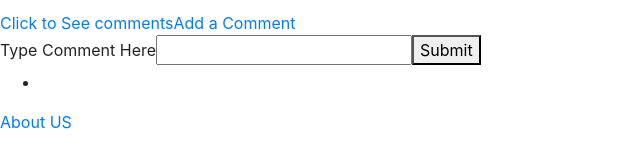
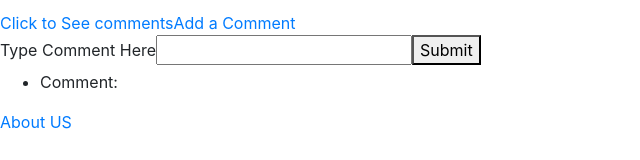
Before and after one commit to rustysandbox/sailor-moo, a React (Create React App) app: page /addcomment in a window 1280 px wide. Shown: the part 155-315 px from the top of the page, without its empty margins (0-640 px from the left). Built offline with nearby package versions, Linux system fonts and the light colour scheme.

Commit message:
comments are saved and can be displayed

```diff
--- a/src/components/Box.js
+++ b/src/components/Box.js
@@ -6,6 +6,16 @@ import DisplayComments from "./DisplayComments";
 import Form from "./Form";
 
 class Box extends Component {
+  constructor(props) {
+    super(props);
+
+    this.state = {};
+  }
+
+  updateState = dataObj => {
+    this.setState(dataObj);
+  };
+
   render() {
     return (
       <Fragment>
@@ -13,10 +23,25 @@ class Box extends Component {
 
         <BrowserRouter>
           <Link to="/displaycomment">Click to See comments</Link>
-          <Route exact path="/displaycomment" component={DisplayComments} />
+          <Route
+            exact
+            path="/displaycomment"
+            component={() => (
+              <DisplayComments comment={this.state.componentComment} />
+            )}
+          />
 
           <Link to="/addcomment">Add a Comment</Link>
-          <Route exact path="/addcomment" component={Form} />
+          <Route
+            exact
+            path="/addcomment"
+            component={() => (
+              <Form
+                updateBoxState={this.updateState}
+                componentComment={this.state.componentComment}
+              />
+            )}
+          />
         </BrowserRouter>
       </Fragment>
     );
--- a/src/components/DisplayComments.js
+++ b/src/components/DisplayComments.js
@@ -1,15 +1,18 @@
 import React, { Component, Fragment } from "react";
 
 class DisplayComments extends Component {
-  state = {  }
+  constructor(props) {
+    super(props);
+  }
   render() {
+    console.log("display ", this.props);
     return (
       <Fragment>
         <ul>
-          <li>{this.props.comments}</li>
+          <li>Comment: {this.props.comment}</li>
         </ul>
       </Fragment>
-     );
+    );
   }
 }
 
--- a/src/components/Form.js
+++ b/src/components/Form.js
@@ -6,11 +6,12 @@ class Form extends Component {
     super(props);
 
     this.state = {
-      comment: []
+      comment: [],
+      componentComment: ""
     };
   }
 
-  submitComment = e => {
+  changeComment = e => {
     let comment = e.target.value;
     this.setState({
       comment
@@ -19,12 +20,20 @@ class Form extends Component {
 
   saveComment = e => {
     console.log("saved comment: " + this.state.comment);
-    this.setState({ comment: "" });
+    // this.setState({
+    //   comment: "",
+    //   componentComment: this.state.comment
+    // });
+    this.props.updateBoxState({
+      comment: "",
+      componentComment: this.state.comment
+    });
     e.preventDefault();
   };
 
   render() {
     const comments = this.state.comment;
+    console.log("comments: " + comments);
     return (
       <Fragment>
         <form onSubmit={this.saveComment}>
@@ -32,13 +41,13 @@ class Form extends Component {
           <input
             type="text"
             value={this.state.comment}
-            onChange={this.submitComment}
+            onChange={this.changeComment}
           />
           <button type="submit" onClick={this.saveComment}>
             Submit
           </button>
         </form>
-        <DisplayComments comments={comments} />
+        <DisplayComments comment={this.props.componentComment} />
       </Fragment>
     );
   }
```
